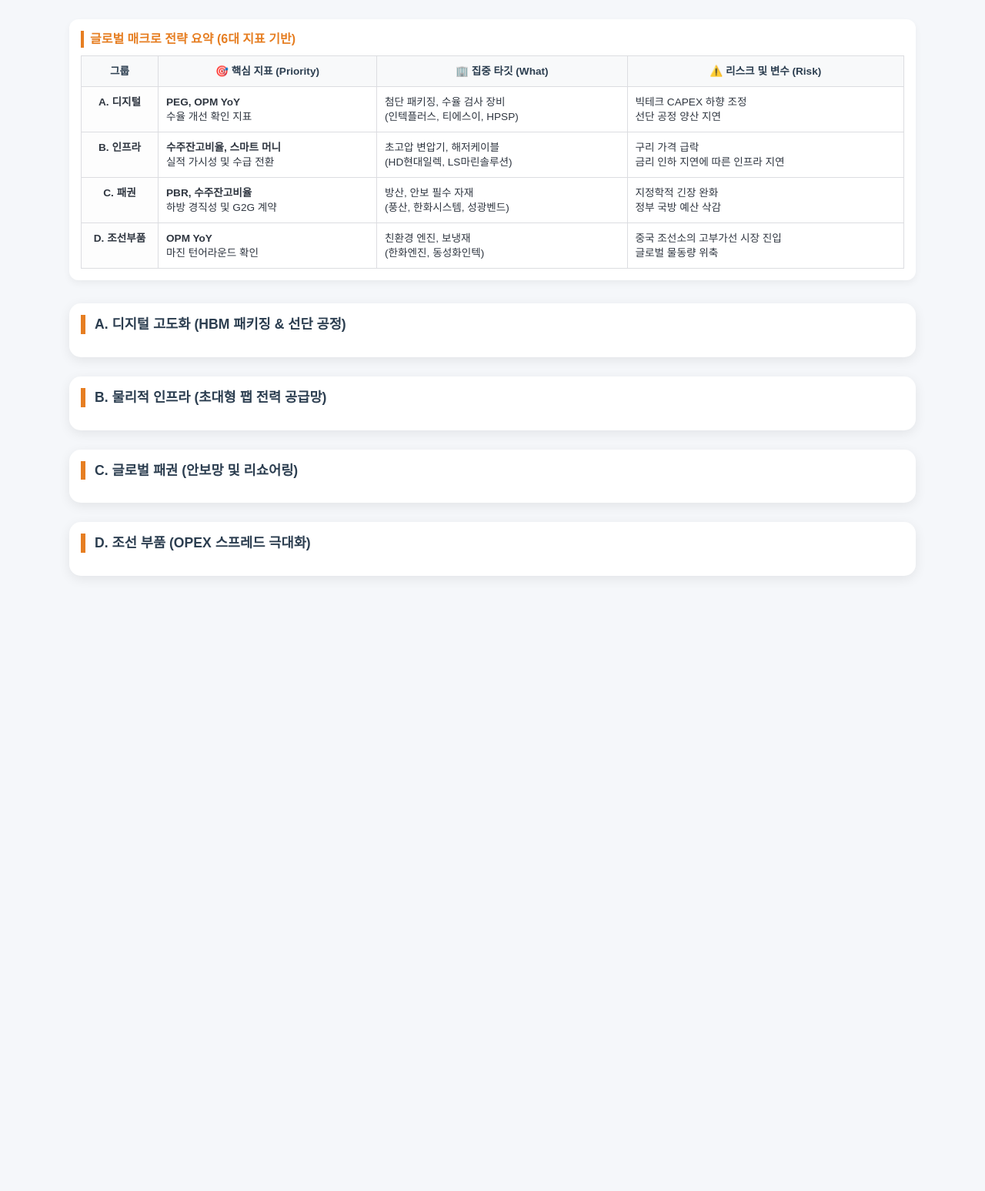
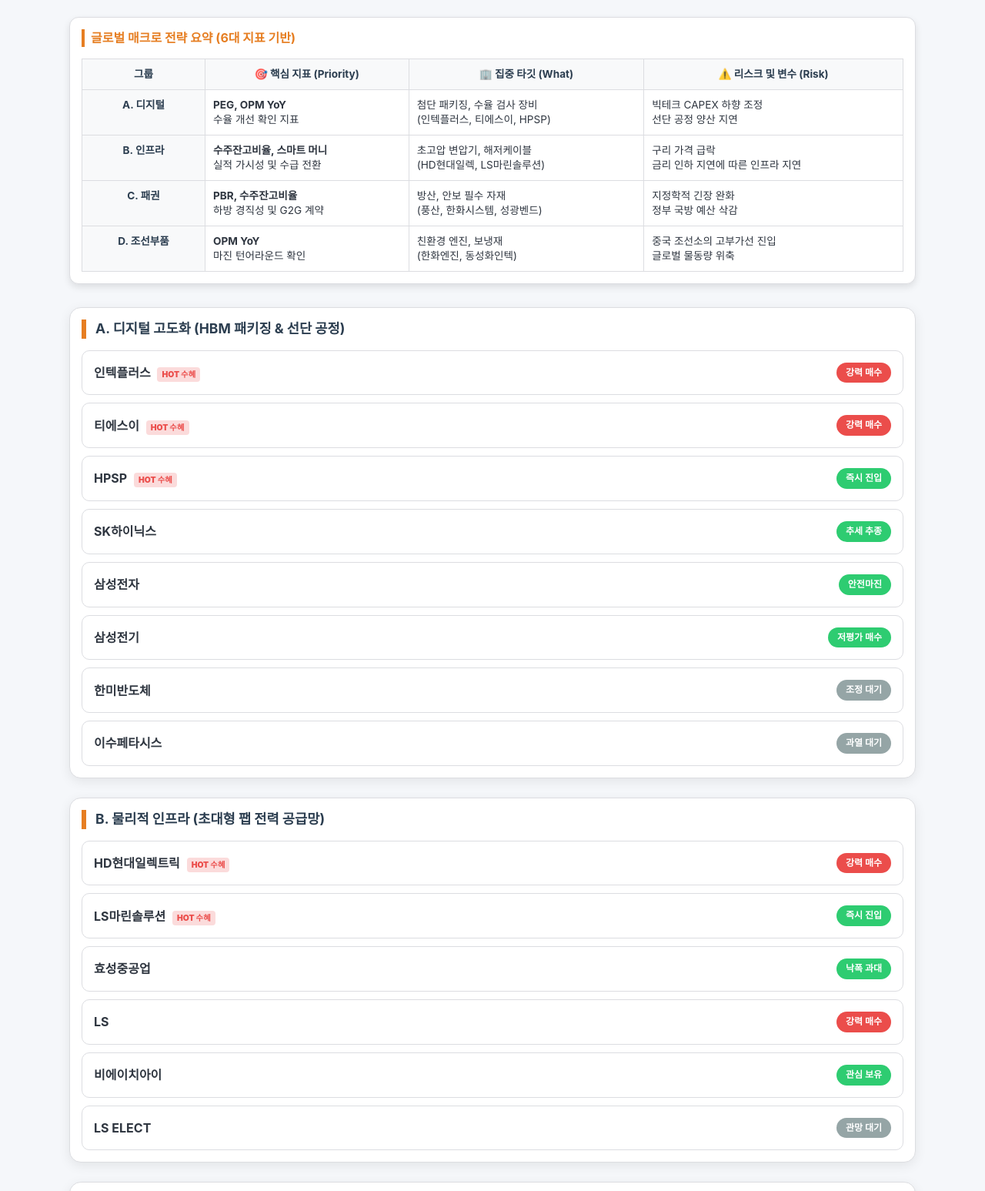
Before and after one commit to panzer216-creator/investment-dashboard, a plain HTML site: page index.html in a window 1280 px wide. Shown: the part 61-1608 px from the top of the page at 77% size. Before the commit the page ends 849 px from the top, so only its background shows below. Drawn offline with Linux system fonts and the light colour scheme.

Commit message:
Update index.html

```diff
--- a/index.html
+++ b/index.html
@@ -3,62 +3,112 @@
 <head>
     <meta charset="UTF-8">
     <meta name="viewport" content="width=device-width, initial-scale=1.0">
-    <title>투자 매트릭스 v3.1 (Full Metrics)</title>
+    <title>산업 병목 추적 & 투자 매트릭스 v3.2</title>
     <style>
+        /* [1] 기본 테마 (Light Mode) 변수 설정 */
         :root {
-            --primary: #2c3e50; --accent: #e67e22; --bg: #f5f7fa;
-            --card: #ffffff; --border: #dcdde1; --text: #2f3640;
-            --strong-buy: #eb4d4b; --buy: #2ecc71; --wait: #95a5a6;
+            --primary: #2c3e50;
+            --accent: #e67e22;
+            --bg-color: #f5f7fa;
+            --card-bg: #ffffff;
+            --border-color: #dcdde1;
+            --text-main: #2f3640;
+            --text-muted: #636e72;
+            --strong-buy: #eb4d4b;
+            --buy: #2ecc71;
+            --wait: #95a5a6;
+            --box-bg: #f9f9f9;
+            --why-bg: #ecf0f1;
+            --th-bg: #f8f9fa;
         }
+
+        /* [2] 다크 테마 (Dark Mode) 자동 감지 및 변수 덮어쓰기 */
+        @media (prefers-color-scheme: dark) {
+            :root {
+                --primary: #74b9ff;
+                --accent: #fdcb6e;
+                --bg-color: #1e272e;
+                --card-bg: #2d3436;
+                --border-color: #4a4a4a;
+                --text-main: #dfe6e9;
+                --text-muted: #b2bec3;
+                --strong-buy: #ff7675;
+                --buy: #00b894;
+                --wait: #636e72;
+                --box-bg: #353b48;
+                --why-bg: #2d3436;
+                --th-bg: #2d3436;
+            }
+        }
+
+        /* [3] 전체 레이아웃 설정 */
         * { box-sizing: border-box; margin: 0; padding: 0; }
-        body { font-family: 'Pretendard', sans-serif; background: var(--bg); color: var(--text); padding: 15px; line-height: 1.4; }
+        body { font-family: 'Pretendard', -apple-system, sans-serif; background: var(--bg-color); color: var(--text-main); padding: 15px; line-height: 1.4; transition: all 0.3s ease; }
         .container { max-width: 1100px; margin: 0 auto; }
 
-        /* Header & Summary Table */
+        /* Header */
         .header { text-align: center; margin-bottom: 25px; border-bottom: 2px solid var(--primary); padding-bottom: 10px; }
-        .header h1 { font-size: 1.5rem; color: var(--primary); }
+        .header h1 { font-size: 1.4rem; color: var(--primary); }
 
-        .summary-container { background: white; border-radius: 12px; padding: 15px; margin-bottom: 30px; box-shadow: 0 4px 10px rgba(0,0,0,0.05); overflow-x: auto; }
-        .summary-title { font-weight: bold; margin-bottom: 10px; color: var(--accent); border-left: 4px solid var(--accent); padding-left: 8px; }
-        table { width: 100%; border-collapse: collapse; font-size: 0.85rem; min-width: 600px; }
-        th { background: #f8f9fa; color: var(--primary); font-weight: bold; padding: 10px; border: 1px solid var(--border); text-align: center; }
-        td { padding: 10px; border: 1px solid var(--border); vertical-align: top; }
-        .td-group { background: #fdfdfd; font-weight: bold; text-align: center; width: 100px; }
+        /* Summary Table */
+        .summary-container { background: var(--card-bg); border-radius: 12px; padding: 15px; margin-bottom: 30px; box-shadow: 0 4px 10px rgba(0,0,0,0.1); border: 1px solid var(--border-color); }
+        .summary-title { font-weight: bold; margin-bottom: 15px; color: var(--accent); border-left: 4px solid var(--accent); padding-left: 8px; }
+        table { width: 100%; border-collapse: collapse; font-size: 0.85rem; }
+        th { background: var(--th-bg); color: var(--primary); font-weight: bold; padding: 10px; border: 1px solid var(--border-color); text-align: center; }
+        td { padding: 10px; border: 1px solid var(--border-color); vertical-align: top; background: var(--card-bg); }
+        .td-group { background: var(--th-bg); font-weight: bold; text-align: center; color: var(--primary); width: 15%; }
 
         /* Group Sections */
-        .group-card { background: var(--card); border-radius: 15px; padding: 15px; margin-bottom: 25px; box-shadow: 0 4px 15px rgba(0,0,0,0.08); }
+        .group-card { background: var(--card-bg); border-radius: 15px; padding: 15px; margin-bottom: 25px; box-shadow: 0 4px 15px rgba(0,0,0,0.08); border: 1px solid var(--border-color); }
         .group-header { border-left: 6px solid var(--accent); padding-left: 12px; margin-bottom: 15px; }
         .group-header h2 { font-size: 1.1rem; color: var(--primary); }
 
         /* Item List & Accordion */
         .item-list { display: flex; flex-direction: column; gap: 10px; }
-        .item-row { border: 1px solid var(--border); border-radius: 10px; overflow: hidden; background: white; }
+        .item-row { border: 1px solid var(--border-color); border-radius: 10px; overflow: hidden; background: var(--card-bg); }
         .item-top { display: flex; justify-content: space-between; align-items: center; padding: 15px; cursor: pointer; }
-        .corp-name { font-weight: bold; font-size: 1rem; }
-        .hot-tag { background: #fab1a0; color: #d63031; font-size: 0.65rem; padding: 2px 6px; border-radius: 4px; margin-left: 5px; font-weight: 900; }
-        .status-pill { font-size: 0.75rem; padding: 5px 12px; border-radius: 20px; color: white; font-weight: bold; }
+        .corp-name { font-weight: bold; font-size: 1rem; color: var(--text-main); }
+        .hot-tag { background: rgba(235, 77, 75, 0.2); color: var(--strong-buy); font-size: 0.65rem; padding: 3px 6px; border-radius: 4px; margin-left: 5px; font-weight: 900; }
+        .status-pill { font-size: 0.75rem; padding: 5px 12px; border-radius: 20px; color: #fff; font-weight: bold; }
 
-        .item-content { display: none; padding: 15px; background: #f9f9f9; border-top: 1px solid var(--border); }
+        .item-content { display: none; padding: 15px; background: var(--box-bg); border-top: 1px solid var(--border-color); }
         .item-content.active { display: block; }
 
-        /* Full 6 Metrics Grid */
+        /* Metrics Grid */
         .grid-data { display: grid; grid-template-columns: repeat(3, 1fr); gap: 10px; margin-bottom: 15px; }
-        .data-box { background: white; border: 1px solid var(--border); padding: 8px; border-radius: 6px; text-align: center; }
-        .label { font-size: 0.65rem; color: #7f8c8d; display: block; margin-bottom: 2px; }
+        .data-box { background: var(--card-bg); border: 1px solid var(--border-color); padding: 8px; border-radius: 6px; text-align: center; }
+        .label { font-size: 0.65rem; color: var(--text-muted); display: block; margin-bottom: 4px; }
         .val { font-size: 0.85rem; font-weight: bold; color: var(--primary); }
 
-        .why-box { background: #ecf0f1; padding: 12px; border-radius: 8px; font-size: 0.85rem; border-left: 4px solid var(--primary); line-height: 1.5; }
+        .why-box { background: var(--why-bg); padding: 12px; border-radius: 8px; font-size: 0.85rem; border-left: 4px solid var(--primary); line-height: 1.5; color: var(--text-main); }
         .link-row { display: flex; gap: 8px; margin-top: 15px; }
         .btn-link { flex: 1; text-align: center; font-size: 0.75rem; padding: 8px; border-radius: 5px; text-decoration: none; border: 1px solid var(--accent); color: var(--accent); font-weight: bold; }
 
-        @media (max-width: 600px) { .grid-data { grid-template-columns: repeat(2, 1fr); } }
+        /* [4] 모바일 최적화 (반응형) */
+        @media (max-width: 600px) {
+            .grid-data { grid-template-columns: repeat(2, 1fr); }
+
+            /* 모바일에서 테이블을 세로 카드로 변환 */
+            table, thead, tbody, th, td, tr { display: block; }
+            thead tr { display: none; /* 모바일에서 표 헤더 숨김 */ }
+            td { border: none; border-bottom: 1px solid var(--border-color); position: relative; padding-left: 35%; padding-top: 12px; padding-bottom: 12px; }
+            td::before { position: absolute; top: 12px; left: 10px; width: 30%; font-weight: bold; color: var(--accent); white-space: nowrap; font-size: 0.8rem; }
+            td:nth-of-type(1)::before { content: "그룹명"; }
+            td:nth-of-type(2)::before { content: "핵심 지표"; }
+            td:nth-of-type(3)::before { content: "집중 타깃"; }
+            td:nth-of-type(4)::before { content: "리스크/변수"; }
+
+            /* 모바일 카드 타이틀 강조 */
+            .td-group { padding-left: 10px !important; text-align: center; background: var(--th-bg); border-top: 2px solid var(--primary); width: 100%; margin-top: 10px; border-radius: 8px 8px 0 0; }
+            .td-group::before { display: none; }
+        }
     </style>
 </head>
 <body>
 
 <div class="container">
     <header class="header">
-        <h1>🏗️ 산업 병목 추적 & 투자 매트릭스 v3.1</h1>
+        <h1>🏗️ 산업 병목 추적 & 투자 매트릭스 v3.2</h1>
     </header>
 
     <div class="summary-container">
@@ -95,7 +145,7 @@
                     <td class="td-group">D. 조선부품</td>
                     <td><b>OPM YoY</b><br>마진 턴어라운드 확인</td>
                     <td>친환경 엔진, 보냉재<br>(한화엔진, 동성화인텍)</td>
-                    <td>중국 조선소의 고부가선 시장 진입<br>글로벌 물동량 위축</td>
+                    <td>중국 조선소의 고부가선 진입<br>글로벌 물동량 위축</td>
                 </tr>
             </tbody>
         </table>
@@ -123,40 +173,41 @@
 </div>
 
 <script>
+    // 오타가 수정된 완벽한 데이터 객체
     const investmentData = {
         'list-a': [
             {n:"인텍플러스", hot:true, s:"강력 매수", v:"35.0 / 3.0", r:45, p:1.2, o:"+5.2%p", b:"1.8", m:"유입", l:"하이닉스 청주 P&T7 19조 투자의 직접 수혜. 패키징 외관 검사 병목 해결의 핵심."},
             {n:"티에스이", hot:true, s:"강력 매수", v:"48.0 / 2.5", r:52, p:1.1, o:"+6.3%p", b:"1.5", m:"매집", l:"WT 라인 증설로 테스트 소켓 수요 폭증. OPM 개선폭이 그룹 내 가장 강력할 것으로 예상."},
-            {n:"HPSP", hot:true, s:"즉시 진입", v:"45.0 / 12.0", r:55, p:1.4, o:"+50%", b:"2.1", l:"용인 1기 팹 선단 공정 필수 장비. 독점적 기술력으로 고마진(OPM) 유지 지속."},
+            {n:"HPSP", hot:true, s:"즉시 진입", v:"45.0 / 12.0", r:55, p:1.4, o:"+50%", b:"2.1", m:"순매수", l:"용인 1기 팹 선단 공정 필수 장비. 독점적 기술력으로 고마진(OPM) 유지 지속."},
             {n:"SK하이닉스", hot:false, s:"추세 추종", v:"20.2 / 1.8", r:65, p:0.9, o:"+15%p", b:"0.8", m:"매수 우위", l:"100조 투자 주체. HBM 주도권 기반 하방 경직성 확보."},
             {n:"삼성전자", hot:false, s:"안전마진", v:"15.2 / 1.3", r:45, p:0.8, o:"+8.2%p", b:"0.4", m:"유입", l:"PBR 1.2배 역사적 저점. HBM 퀄 테스트 통과가 강력한 트리거."},
             {n:"삼성전기", hot:false, s:"저평가 매수", v:"84.1 / 1.2", r:55, p:1.1, o:"+2.1%p", b:"0.5", m:"매집", l:"AI 서버용 FC-BGA 비중 확대. 전장용 MLCC 실적 회복세 확인."},
-            {n:"한미반도체", hot:false, s:"조정 대기", v:"85.0 / 15.0", r:82, p:1.8, o:"+20%p", b:1.2, m:"차익실현", l:"RSI 과열 구간 진입. 기술력은 독보적이나 가격 메리트 발생 시까지 대기."},
-            {n:"이수페타시스", hot:false, s:"과열 대기", v:"25.4 / 4.2", r:75, p:1.1, o:"+3.5%p", b:1.1, m:"매도우위", l:"AI 가속기 기판 수요는 견조하나 수급 과열 양상. RSI 40선 재진입 시점 포착."}
+            {n:"한미반도체", hot:false, s:"조정 대기", v:"85.0 / 15.0", r:82, p:1.8, o:"+20%p", b:"1.2", m:"차익실현", l:"RSI 과열 구간 진입. 기술력은 독보적이나 가격 메리트 발생 시까지 대기."},
+            {n:"이수페타시스", hot:false, s:"과열 대기", v:"25.4 / 4.2", r:75, p:1.1, o:"+3.5%p", b:"1.1", m:"매도우위", l:"AI 가속기 기판 수요는 견조하나 수급 과열 양상. RSI 40선 재진입 시점 포착."}
         ],
         'list-b': [
-            {n:"HD현대일렉트릭", hot:true, s:"강력 매수", v:"30.1 / 5.2", r:65, p:1.2, o:"+4.5%p", b:"3.8", l:"용인 클러스터 전력 인프라의 핵심. 수주잔고 비율이 실적을 3년 이상 보장함."},
-            {n:"LS마린솔루션", hot:true, s:"즉시 진입", v:"18.5 / 2.1", r:48, p:0.9, o:"+3.2%p", b:"2.5", l:"해저/지상 전력망 연결 및 해상풍력 확대 수혜. 그룹 내 에너지 시너지의 핵심 축."},
-            {n:"효성중공업", hot:false, s:"낙폭 과대", v:"12.1 / 1.1", r:45, p:0.7, o:"+4.1%p", b:"3.2", l:"변압기 호황 속 상대적 저평가(PBR). 120일선 지지 확인 시 반등 탄력 높음."},
-            {n:"LS", hot:false, s:"강력 매수", v:"8.5 / 0.7", r:60, p:0.6, o:"+1.8%p", b:"1.5", l:"PBR 1.0 미만 딥밸류. 구리 가격 상승 시 판가 전가력을 통한 OPM 방어 우수."},
-            {n:"비에이치아이", hot:false, s:"관심 보유", v:"18.0 / 1.8", r:55, p:1.0, o:"+2.0%p", b:"2.1", l:"원전 정책 수혜 및 수주 기반 턴어라운드 대기. 수주잔고 가시성 확보 필요."},
-            {n:"LS ELECT", hot:false, s:"관망 대기", v:"22.5 / 2.2", r:78, p:1.2, o:"+3.2%p", b:1.8", m:"차익실현", l:"기술적 조정 구간. PER 15배 회귀 시점까지 인내하며 타이밍 포착."}
+            {n:"HD현대일렉트릭", hot:true, s:"강력 매수", v:"30.1 / 5.2", r:65, p:1.2, o:"+4.5%p", b:"3.8", m:"유입", l:"용인 클러스터 전력 인프라의 핵심. 수주잔고 비율이 실적을 3년 이상 보장함."},
+            {n:"LS마린솔루션", hot:true, s:"즉시 진입", v:"18.5 / 2.1", r:48, p:0.9, o:"+3.2%p", b:"2.5", m:"순매수", l:"해저/지상 전력망 연결 및 해상풍력 확대 수혜. 그룹 내 에너지 시너지의 핵심 축."},
+            {n:"효성중공업", hot:false, s:"낙폭 과대", v:"12.1 / 1.1", r:45, p:0.7, o:"+4.1%p", b:"3.2", m:"유입 시작", l:"변압기 호황 속 상대적 저평가(PBR). 120일선 지지 확인 시 반등 탄력 높음."},
+            {n:"LS", hot:false, s:"강력 매수", v:"8.5 / 0.7", r:60, p:0.6, o:"+1.8%p", b:"1.5", m:"순매수", l:"PBR 1.0 미만 딥밸류. 구리 가격 상승 시 판가 전가력을 통한 OPM 방어 우수."},
+            {n:"비에이치아이", hot:false, s:"관심 보유", v:"18.0 / 1.8", r:55, p:1.0, o:"+2.0%p", b:"2.1", m:"중립", l:"원전 정책 수혜 및 수주 기반 턴어라운드 대기. 수주잔고 가시성 확보 필요."},
+            {n:"LS ELECT", hot:false, s:"관망 대기", v:"22.5 / 2.2", r:78, p:1.2, o:"+3.2%p", b:"1.8", m:"차익실현", l:"기술적 조정 구간. PER 15배 회귀 시점까지 인내하며 타이밍 포착."}
         ],
         'list-c': [
-            {n:"성광벤드", hot:true, s:"딥밸류 매수", v:"9.5 / 0.6", r:40, p:0.8, o:"+2.1%p", b:1.8, l:"피팅 수요 반등 및 극심한 저평가 상태. 자산 가치(PBR) 기반 안전마진 확보."},
-            {n:"풍산", hot:true, s:"구조적 수혜", v:"8.2 / 0.7", r:65, p:0.5, o:"+3.2%p", b:1.2, l:"구리 가격 우상향 및 글로벌 탄약 수요 지속. 안정적 G2G 수주 확보 기업."},
-            {n:"LIG넥스원", hot:false, s:"과열 대기", v:"20.2 / 3.1", r:78, p:1.1, o:"+2.8%p", b:4.2, l:"수주잔고는 풍부하나 기술적 과매수 상태. RSI 하향 안정화 이후 재진입."},
-            {n:"한화시스템", hot:false, s:"비중 확대", v:"15.4 / 1.2", r:50, p:0.9, o:"+1.5%p", b:2.5, l:"위성 및 해양 안보망 수혜. 수주잔고 기반으로 안정적 성장 궤도 진입 중."},
-            {n:"태광", hot:false, s:"안전마진", v:"9.1 / 0.6", r:45, p:0.8, o:"+1.8%p", b:1.7, l:"피팅 업황 회복의 수혜. PBR 1.2배 도달 시까지 장기 보유 전략 유효."},
-            {n:"한화에어로", hot:false, s:"과열 대기", v:"25.1 / 3.5", r:82, p:1.2, o:"+4.2%p", b:3.8, l:"K-방산 대장주이나 밸류에이션 부담 가중. 수출 공백기 리스크 점검 필수."}
+            {n:"성광벤드", hot:true, s:"딥밸류 매수", v:"9.5 / 0.6", r:40, p:0.8, o:"+2.1%p", b:"1.8", m:"유입", l:"피팅 수요 반등 및 극심한 저평가 상태. 자산 가치(PBR) 기반 안전마진 확보."},
+            {n:"풍산", hot:true, s:"구조적 수혜", v:"8.2 / 0.7", r:65, p:0.5, o:"+3.2%p", b:"1.2", m:"순매수", l:"구리 가격 우상향 및 글로벌 탄약 수요 지속. 안정적 G2G 수주 확보 기업."},
+            {n:"LIG넥스원", hot:false, s:"과열 대기", v:"20.2 / 3.1", r:78, p:1.1, o:"+2.8%p", b:"4.2", m:"차익실현", l:"수주잔고는 풍부하나 기술적 과매수 상태. RSI 하향 안정화 이후 재진입."},
+            {n:"한화시스템", hot:false, s:"비중 확대", v:"15.4 / 1.2", r:50, p:0.9, o:"+1.5%p", b:"2.5", m:"매집", l:"위성 및 해양 안보망 수혜. 수주잔고 기반으로 안정적 성장 궤도 진입 중."},
+            {n:"태광", hot:false, s:"안전마진", v:"9.1 / 0.6", r:45, p:0.8, o:"+1.8%p", b:"1.7", m:"중립", l:"피팅 업황 회복의 수혜. PBR 1.2배 도달 시까지 장기 보유 전략 유효."},
+            {n:"한화에어로", hot:false, s:"과열 대기", v:"25.1 / 3.5", r:82, p:1.2, o:"+4.2%p", b:"3.8", m:"매도우위", l:"K-방산 대장주이나 밸류에이션 부담 가중. 수출 공백기 리스크 점검 필수."}
         ],
         'list-d': [
-            {n:"한화엔진", hot:true, s:"강력 추천", v:"12.3 / 1.8", r:60, p:0.7, o:"+6.2%p", b:2.6, l:"친환경 엔진 교체 수요 독점. OPM 급증 사이클의 정점에 위치."},
-            {n:"동성화인텍", hot:true, s:"수익화 안정", v:"11.4 / 1.5", r:55, p:0.8, o:"+2.5%p", b:3.1, l:"LNG 보냉재 수주잔고가 향후 3년 실적 보장. 스프레드 확대 확인 구간."},
-            {n:"오리엔탈정공", hot:false, s:"후행 수혜", v:"15.1 / 1.2", r:50, p:0.9, o:"+3.1%p", b:1.6, l:"선박 기자재 물량 증가 수혜. 도크 가동률 상승에 따른 낙수효과 대기."},
-            {n:"고영", hot:false, s:"바닥 확인", v:"35.2 / 2.5", r:40, p:1.5, o:"바닥통과", b:0.7, l:"기존 검사장비 회복 및 신사업(의료로봇) 매출 가시화 여부가 핵심."},
-            {n:"세진중공업", hot:false, s:"점진 확대", v:"14.5 / 1.4", r:55, p:0.8, o:"+2.2%p", b:2.1, l:"데크하우스 등 후방 물량 증가 수혜. 실적 턴어라운드 속도 모니터링."},
-            {n:"HD현대마린", hot:false, s:"과열 대기", v:"45.2 / 8.2", r:85, p:2.1, o:"+5.1%p", b:"-", l:"애프터마켓 수익성은 탁월하나 기술적/수급적 과열 리스크 선제적 관리."}
+            {n:"한화엔진", hot:true, s:"강력 추천", v:"12.3 / 1.8", r:60, p:0.7, o:"+6.2%p", b:"2.6", m:"순매수", l:"친환경 엔진 교체 수요 독점. OPM 급증 사이클의 정점에 위치."},
+            {n:"동성화인텍", hot:true, s:"수익화 안정", v:"11.4 / 1.5", r:55, p:0.8, o:"+2.5%p", b:"3.1", m:"유입", l:"LNG 보냉재 수주잔고가 향후 3년 실적 보장. 스프레드 확대 확인 구간."},
+            {n:"오리엔탈정공", hot:false, s:"후행 수혜", v:"15.1 / 1.2", r:50, p:0.9, o:"+3.1%p", b:"1.6", m:"매집", l:"선박 기자재 물량 증가 수혜. 도크 가동률 상승에 따른 낙수효과 대기."},
+            {n:"고영", hot:false, s:"바닥 확인", v:"35.2 / 2.5", r:40, p:1.5, o:"바닥통과", b:"0.7", m:"관망", l:"기존 검사장비 회복 및 신사업(의료로봇) 매출 가시화 여부가 핵심."},
+            {n:"세진중공업", hot:false, s:"점진 확대", v:"14.5 / 1.4", r:55, p:0.8, o:"+2.2%p", b:"2.1", m:"중립", l:"데크하우스 등 후방 물량 증가 수혜. 실적 턴어라운드 속도 모니터링."},
+            {n:"HD현대마린", hot:false, s:"과열 대기", v:"45.2 / 8.2", r:85, p:2.1, o:"+5.1%p", b:"N/A", m:"매도우위", l:"애프터마켓 수익성은 탁월하나 기술적/수급적 과열 리스크 선제적 관리."}
         ]
     };
 
@@ -164,10 +215,14 @@
         for (const [id, items] of Object.entries(investmentData)) {
             const container = document.getElementById(id);
             if(!container) continue;
+
+            // 기존 내용 초기화 (중복 렌더링 방지)
+            container.innerHTML = '';
+
             items.forEach(item => {
                 const card = document.createElement('div');
                 card.className = 'item-row';
-                const pillColor = item.s.includes('강력') || item.s.includes('추천') ? 'var(--strong-buy)' : 'var(--buy)';
+                const pillColor = item.s.includes('강력') || item.s.includes('추천') ? 'var(--strong-buy)' : (item.s.includes('대기') ? 'var(--wait)' : 'var(--buy)');
 
                 card.innerHTML = `
                     <div class="item-top" onclick="this.nextElementSibling.classList.toggle('active')">
@@ -181,7 +236,7 @@
                             <div class="data-box"><span class="label">PEG</span><span class="val">${item.p}</span></div>
                             <div class="data-box"><span class="label">OPM YoY</span><span class="val">${item.o}</span></div>
                             <div class="data-box"><span class="label">수주잔고비율</span><span class="val">${item.b}</span></div>
-                            <div class="data-box"><span class="label">스마트머니</span><span class="val">${item.m || '중립'}</span></div>
+                            <div class="data-box"><span class="label">스마트머니</span><span class="val">${item.m}</span></div>
                         </div>
                         <div class="why-box"><strong>Why:</strong> ${item.l}</div>
                         <div class="link-row">
@@ -194,7 +249,9 @@
             });
         }
     }
-    render();
+
+    // 스크립트 로드 완료 후 렌더링 실행
+    document.addEventListener("DOMContentLoaded", render);
 </script>
 </body>
 </html>
```
